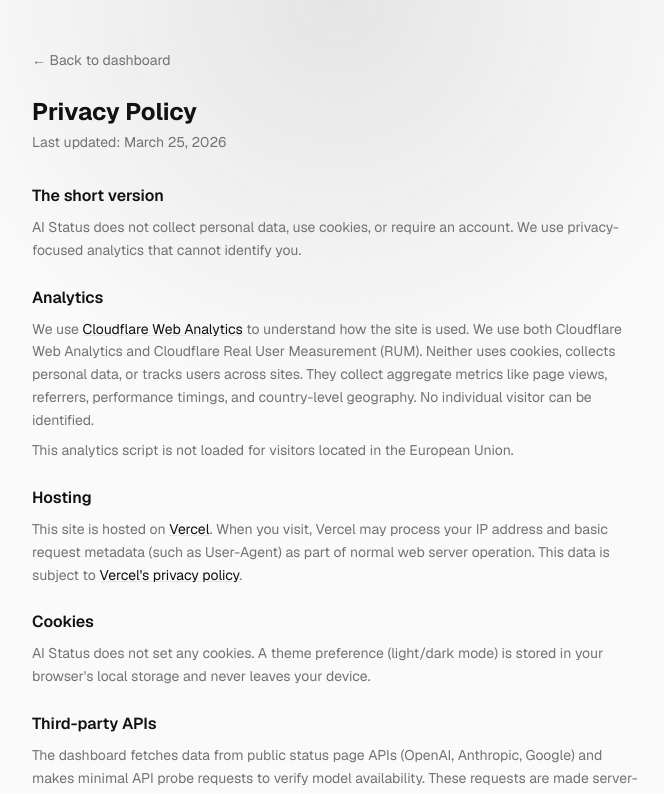
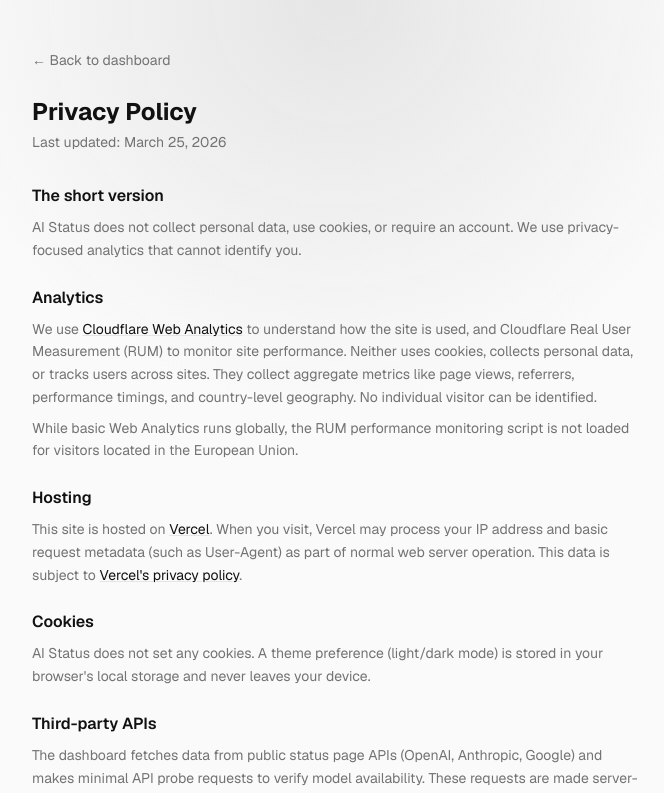
Before and after one commit to duncanplatt/AIStatus, a Next.js app: page /privacy in a window 1280 px wide. Shown: the top 793 px of the page, without its empty margins (304-968 px from the left). Built offline with nearby package versions, Linux system fonts and the light colour scheme.

Commit message:
docs(privacy): clarify RUM data collection
Update disclosure to specify that RUM monitoring is restricted to non-EU visitors.

```diff
--- a/src/app/privacy/page.tsx
+++ b/src/app/privacy/page.tsx
@@ -42,16 +42,16 @@ export default function PrivacyPolicy() {
             >
               Cloudflare Web Analytics
             </a>{" "}
-            to understand how the site is used. We use both Cloudflare Web
-            Analytics and Cloudflare Real User Measurement (RUM). Neither uses
-            cookies, collects personal data, or tracks users across sites. They
-            collect aggregate metrics like page views, referrers, performance
-            timings, and country-level geography. No individual visitor can be
-            identified.
+            to understand how the site is used, and Cloudflare Real User
+            Measurement (RUM) to monitor site performance. Neither uses cookies,
+            collects personal data, or tracks users across sites. They collect
+            aggregate metrics like page views, referrers, performance timings,
+            and country-level geography. No individual visitor can be identified.
           </p>
           <p className="mt-2">
-            This analytics script is not loaded for visitors located in the
-            European Union.
+            While basic Web Analytics runs globally, the RUM performance
+            monitoring script is not loaded for visitors located in the European
+            Union.
           </p>
         </section>
 
```
